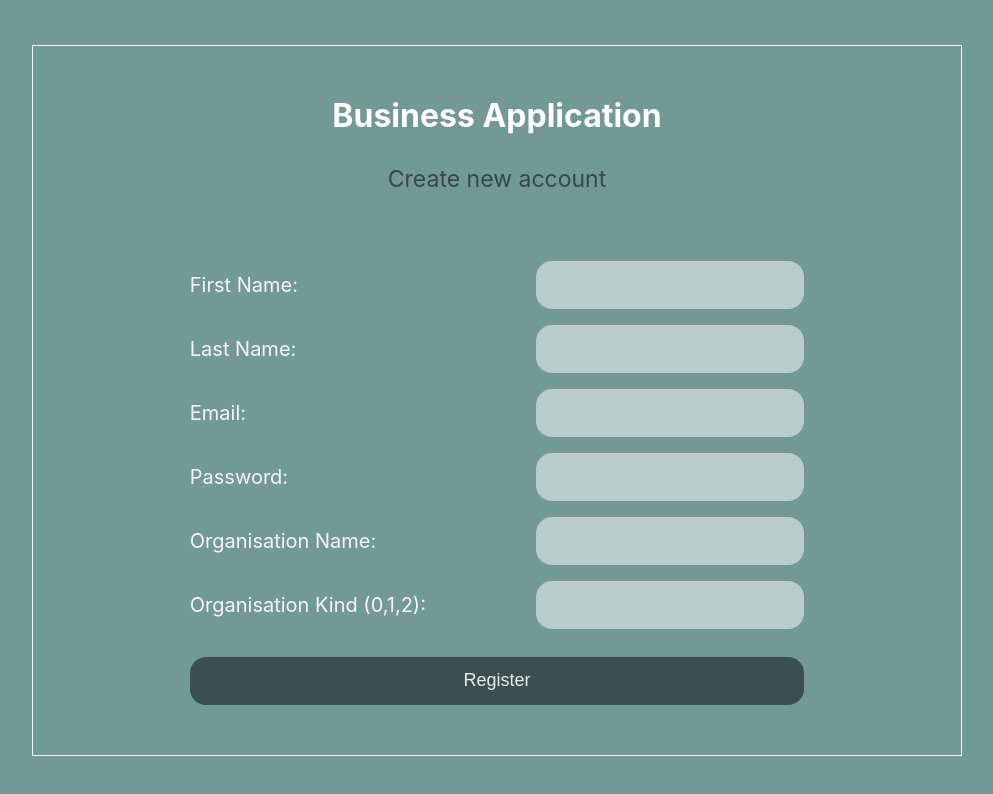
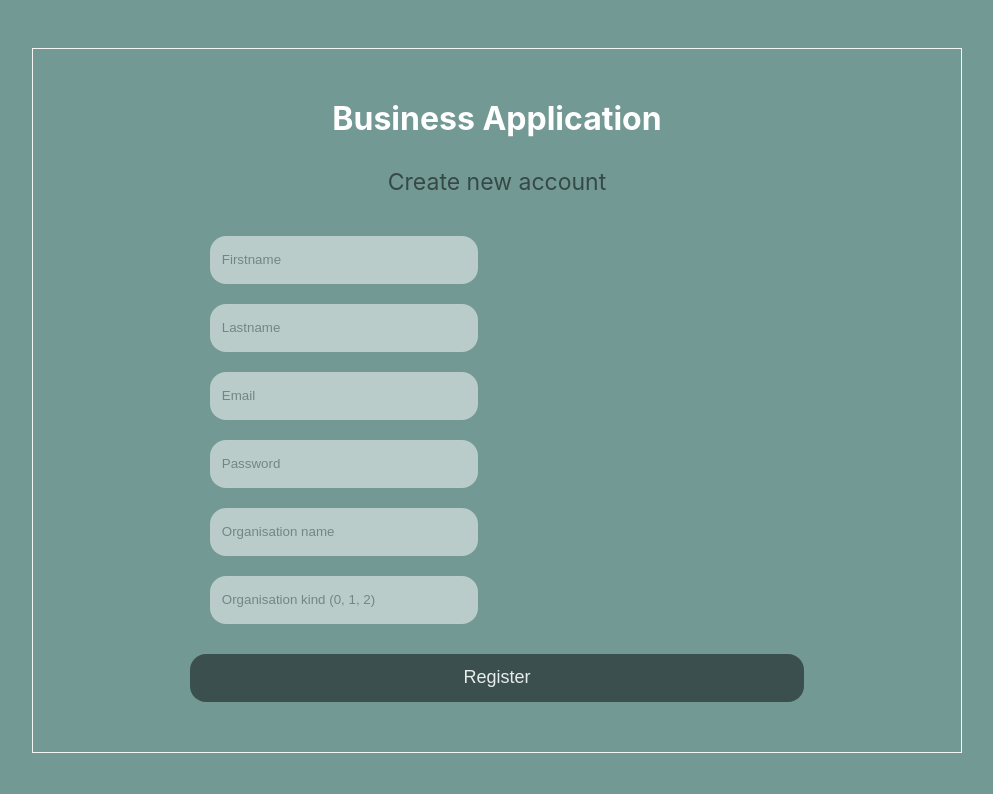
Before and after one commit to sofiakhanyamanee/Business-Project, a React (Create React App) app: page / in a window 1280 px wide. Shown: the top 794 px of the page, without its empty margins (143-1136 px from the left). Built offline with nearby package versions, Linux system fonts and the light colour scheme.

Commit message:
Change InputFields

```diff
--- a/src/components/RegisterForm.jsx
+++ b/src/components/RegisterForm.jsx
@@ -1,6 +1,7 @@
 import React, { useState } from "react";
 import UserKit from "../data/UserKit";
 import styled from "styled-components";
+import { useHistory } from 'react-router-dom'
 
 const Wrapper = styled.div`
   width: 60vw;
@@ -21,22 +22,17 @@ const ApplicationHeading = styled.h1`
 const Paragraph = styled.p`
   color: white;
   text-align: center;
-  margin-bottom: 60px;
+  margin-bottom: 30px;
   font-size: 23px;
   color:#364947;
 `;
 
 const Form = styled.div`
   display: flex;
-  flex-direction: column;
+  // flex-direction: column;
+  display: block;
   width: 80%;
   // background:slategrey;
-`;
-
-const Label = styled.label`
-  font-size: 20px;
-  color: whitesmoke;
-  // font-family: tahoma;
 `;
 
 const InputField = styled.input`
@@ -47,13 +43,7 @@ border-radius: 12pt;
 padding-left: 12px;
 outline:none;
 opacity: 0.5;
-`;
-
-const LabelAndInput = styled.div`
-  display: flex;
-  justify-content: space-between;
-  align-items: center;
-  margin: 8px 0;
+margin: 10px 20px;
 `;
 
 const RegisterBtn = styled.button`
@@ -85,6 +75,7 @@ export default function RegisterForm() {
   const [organisationKind, setOrganisationKind] = useState("");
 
   const userKit = new UserKit();
+  const history = useHistory();
 
   function handleRegister() {
     userKit.register(
@@ -95,39 +86,51 @@ export default function RegisterForm() {
       organisationName,
       organisationKind
     );
+      history.push("/activate-user")
   }
 
-  function renderInput(index, placeholder, stateVariable, stateSetVariable) {
-    return (
-      <div key={index}>
-        <LabelAndInput>
-          <Label>{placeholder}:</Label>
-          <InputField
-            value={stateVariable}
-            onChange={(e) => stateSetVariable(e.target.value)}
-          />
-        </LabelAndInput>
-      </div>
-    );
-  }
-
-  const inputObjects = [
-    ["First Name", firstName, setFirstName],
-    ["Last Name", lastName, setLastName],
-    ["Email", email, setEmail],
-    ["Password", password, setPassword],
-    ["Organisation Name", organisationName, setOrganisationName],
-    ["Organisation Kind (0,1,2)", organisationKind, setOrganisationKind],
-  ];
 
   return (
     <Wrapper>
       <ApplicationHeading>Business Application</ApplicationHeading>
       <Paragraph>Create new account</Paragraph>
       <Form>
-        {inputObjects.map((inputItem, index) => {
-          return renderInput(index, inputItem[0], inputItem[1], inputItem[2]);
-        })}
+      <InputField
+        type="text"
+        placeholder="Firstname"
+        value={firstName}
+        onChange={(e) => setFirstName(e.target.value)}
+      ></InputField>
+      <InputField
+        type="text"
+        placeholder="Lastname"
+        value={lastName}
+        onChange={(e) => setLastName(e.target.value)}
+      ></InputField>
+        <InputField
+          type="text"
+          placeholder="Email"
+          value={email}
+          onChange={(e) => setEmail(e.target.value)}
+        ></InputField>
+      <InputField
+        type="password"
+        placeholder="Password"
+        value={password}
+        onChange={(e) => setPassword(e.target.value)}
+      ></InputField>
+      <InputField
+        type="text"
+        placeholder="Organisation name"
+        value={organisationName}
+        onChange={(e) => setOrganisationName(e.target.value)}
+      ></InputField>
+      <InputField
+        type="text"
+        placeholder="Organisation kind (0, 1, 2)"
+        value={organisationKind}
+        onChange={(e) => setOrganisationKind(e.target.value)}
+      ></InputField>
         <RegisterBtn onClick={handleRegister}>Register</RegisterBtn>
       </Form>
     </Wrapper>
```
